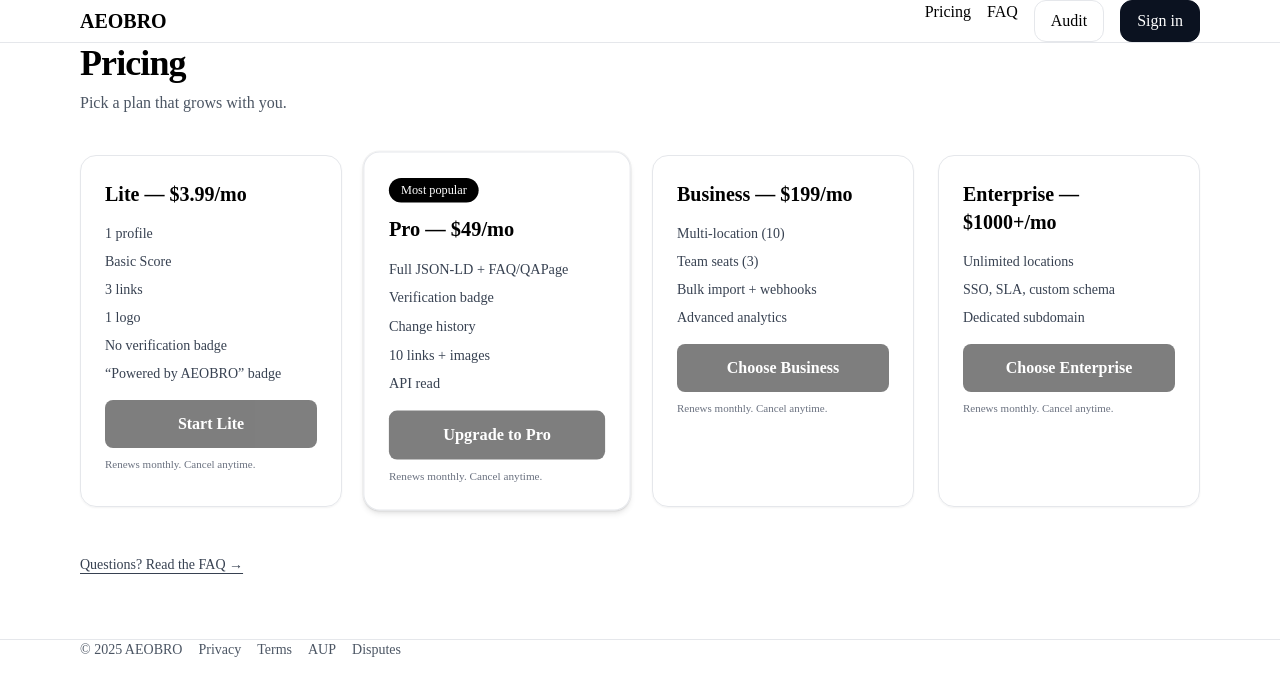
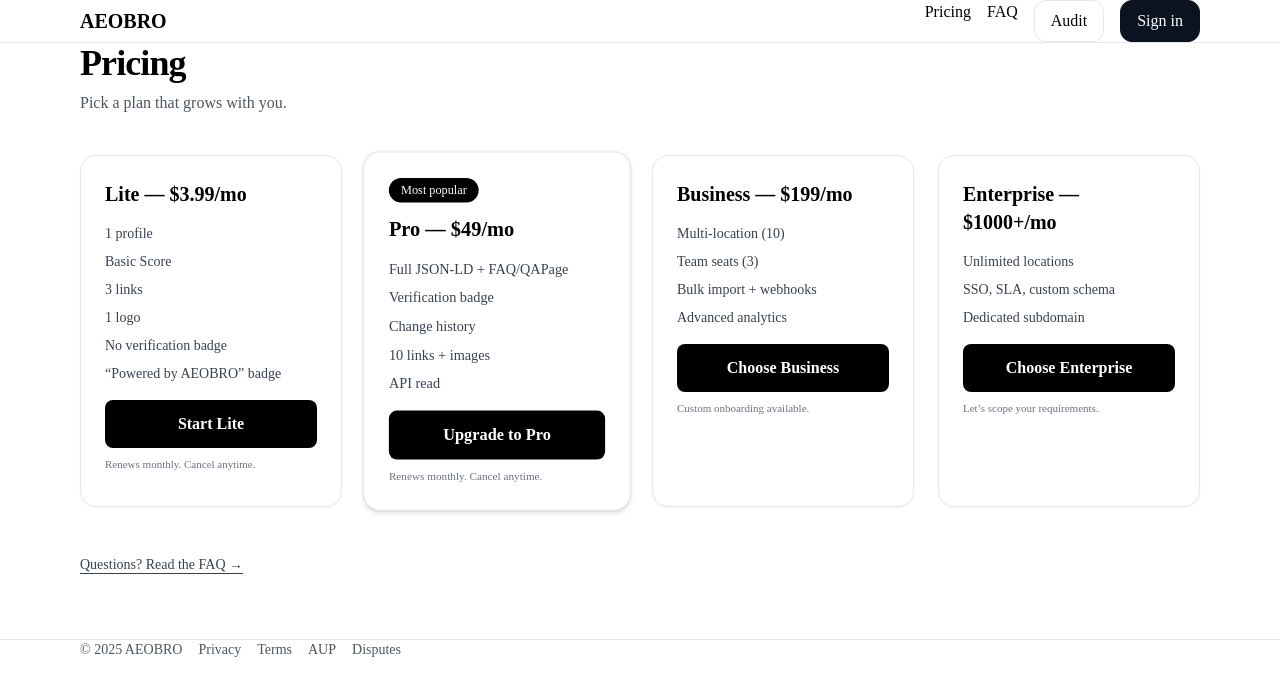
Before and after one commit to NewguyMMM/aeobro, a Next.js app: page /pricing in a window 1280 px wide. Shown: the top 696 px of the page. Built offline with nearby package versions, Linux system fonts and the light colour scheme.

Commit message:
Update page.tsx

```diff
--- a/app/(marketing)/pricing/page.tsx
+++ b/app/(marketing)/pricing/page.tsx
@@ -1,18 +1,15 @@
 'use client';
 
-import { useState, useMemo } from 'react';
+import { useState } from 'react';
 
 const PRICES = {
-  LITE: process.env.NEXT_PUBLIC_STRIPE_PRICE_LITE,
-  PRO: process.env.NEXT_PUBLIC_STRIPE_PRICE_PRO,
-  BUSINESS: process.env.NEXT_PUBLIC_STRIPE_PRICE_BUSINESS,
-  ENTERPRISE: process.env.NEXT_PUBLIC_STRIPE_PRICE_ENTERPRISE,
+  LITE: process.env.NEXT_PUBLIC_STRIPE_PRICE_LITE!,
+  PRO: process.env.NEXT_PUBLIC_STRIPE_PRICE_PRO!,
+  BUSINESS: process.env.NEXT_PUBLIC_STRIPE_PRICE_BUSINESS!,
+  ENTERPRISE: process.env.NEXT_PUBLIC_STRIPE_PRICE_ENTERPRISE!,
 } as const;
 
-async function startCheckout(
-  priceId: string,
-  setLoading: (v: boolean) => void
-) {
+async function startCheckout(priceId: string, setLoading: (v: boolean) => void) {
   try {
     setLoading(true);
     const res = await fetch('/api/stripe/create-checkout-session', {
@@ -22,25 +19,45 @@ async function startCheckout(
     });
     const data = await res.json();
     if (!res.ok) throw new Error(data.error || 'Checkout failed');
-    window.location.href = data.url as string; // Stripe-hosted Checkout
-  } catch (err: any) {
-    alert(err.message || 'Checkout failed');
+    window.location.href = data.url; // Stripe-hosted Checkout
+  } catch (err) {
+    alert((err as Error).message);
   } finally {
     setLoading(false);
   }
 }
 
+// Simple spinner component
+function Spinner() {
+  return (
+    <svg
+      className="animate-spin h-5 w-5 text-white mx-auto"
+      xmlns="http://www.w3.org/2000/svg"
+      fill="none"
+      viewBox="0 0 24 24"
+    >
+      <circle
+        className="opacity-25"
+        cx="12"
+        cy="12"
+        r="10"
+        stroke="currentColor"
+        strokeWidth="4"
+      ></circle>
+      <path
+        className="opacity-75"
+        fill="currentColor"
+        d="M4 12a8 8 0 018-8v4a4 4 0 00-4 4H4z"
+      ></path>
+    </svg>
+  );
+}
+
 export default function PricingPage() {
   const [loadingLite, setLoadingLite] = useState(false);
   const [loadingPro, setLoadingPro] = useState(false);
-  const [loadingBiz, setLoadingBiz] = useState(false);
-  const [loadingEnt, setLoadingEnt] = useState(false);
-
-  // Safety: disable buttons if a price env var wasn’t set (avoids runtime errors)
-  const canLite = useMemo(() => Boolean(PRICES.LITE), []);
-  const canPro = useMemo(() => Boolean(PRICES.PRO), []);
-  const canBiz = useMemo(() => Boolean(PRICES.BUSINESS), []);
-  const canEnt = useMemo(() => Boolean(PRICES.ENTERPRISE), []);
+  const [loadingBusiness, setLoadingBusiness] = useState(false);
+  const [loadingEnterprise, setLoadingEnterprise] = useState(false);
 
   return (
     <main className="container py-16">
@@ -60,12 +77,11 @@ export default function PricingPage() {
             <li>“Powered by AEOBRO” badge</li>
           </ul>
           <button
-            onClick={() => startCheckout(PRICES.LITE!, setLoadingLite)}
-            disabled={!canLite || loadingLite}
-            className="w-full rounded-lg bg-black text-white py-3 font-semibold hover:opacity-90 transition disabled:opacity-50"
-            title={!canLite ? 'Missing price ID env var' : undefined}
+            onClick={() => startCheckout(PRICES.LITE, setLoadingLite)}
+            disabled={loadingLite}
+            className="w-full rounded-lg bg-black text-white py-3 font-semibold hover:opacity-90 transition disabled:opacity-60 flex justify-center"
           >
-            {loadingLite ? 'Starting…' : 'Start Lite'}
+            {loadingLite ? <Spinner /> : 'Start Lite'}
           </button>
           <p className="text-[11px] text-gray-500 mt-2">Renews monthly. Cancel anytime.</p>
         </div>
@@ -84,12 +100,11 @@ export default function PricingPage() {
             <li>API read</li>
           </ul>
           <button
-            onClick={() => startCheckout(PRICES.PRO!, setLoadingPro)}
-            disabled={!canPro || loadingPro}
-            className="w-full rounded-lg bg-black text-white py-3 font-semibold hover:opacity-90 transition disabled:opacity-50"
-            title={!canPro ? 'Missing price ID env var' : undefined}
+            onClick={() => startCheckout(PRICES.PRO, setLoadingPro)}
+            disabled={loadingPro}
+            className="w-full rounded-lg bg-black text-white py-3 font-semibold hover:opacity-90 transition disabled:opacity-60 flex justify-center"
           >
-            {loadingPro ? 'Starting…' : 'Upgrade to Pro'}
+            {loadingPro ? <Spinner /> : 'Upgrade to Pro'}
           </button>
           <p className="text-[11px] text-gray-500 mt-2">Renews monthly. Cancel anytime.</p>
         </div>
@@ -104,14 +119,13 @@ export default function PricingPage() {
             <li>Advanced analytics</li>
           </ul>
           <button
-            onClick={() => startCheckout(PRICES.BUSINESS!, setLoadingBiz)}
-            disabled={!canBiz || loadingBiz}
-            className="w-full rounded-lg bg-black text-white py-3 font-semibold hover:opacity-90 transition disabled:opacity-50"
-            title={!canBiz ? 'Missing price ID env var' : undefined}
+            onClick={() => startCheckout(PRICES.BUSINESS, setLoadingBusiness)}
+            disabled={loadingBusiness}
+            className="w-full rounded-lg bg-black text-white py-3 font-semibold hover:opacity-90 transition disabled:opacity-60 flex justify-center"
           >
-            {loadingBiz ? 'Starting…' : 'Choose Business'}
+            {loadingBusiness ? <Spinner /> : 'Choose Business'}
           </button>
-          <p className="text-[11px] text-gray-500 mt-2">Renews monthly. Cancel anytime.</p>
+          <p className="text-[11px] text-gray-500 mt-2">Custom onboarding available.</p>
         </div>
 
         {/* Enterprise */}
@@ -123,14 +137,13 @@ export default function PricingPage() {
             <li>Dedicated subdomain</li>
           </ul>
           <button
-            onClick={() => startCheckout(PRICES.ENTERPRISE!, setLoadingEnt)}
-            disabled={!canEnt || loadingEnt}
-            className="w-full rounded-lg bg-black text-white py-3 font-semibold hover:opacity-90 transition disabled:opacity-50"
-            title={!canEnt ? 'Missing price ID env var' : undefined}
+            onClick={() => startCheckout(PRICES.ENTERPRISE, setLoadingEnterprise)}
+            disabled={loadingEnterprise}
+            className="w-full rounded-lg bg-black text-white py-3 font-semibold hover:opacity-90 transition disabled:opacity-60 flex justify-center"
           >
-            {loadingEnt ? 'Starting…' : 'Choose Enterprise'}
+            {loadingEnterprise ? <Spinner /> : 'Choose Enterprise'}
           </button>
-          <p className="text-[11px] text-gray-500 mt-2">Renews monthly. Cancel anytime.</p>
+          <p className="text-[11px] text-gray-500 mt-2">Let’s scope your requirements.</p>
         </div>
       </div>
 
```
